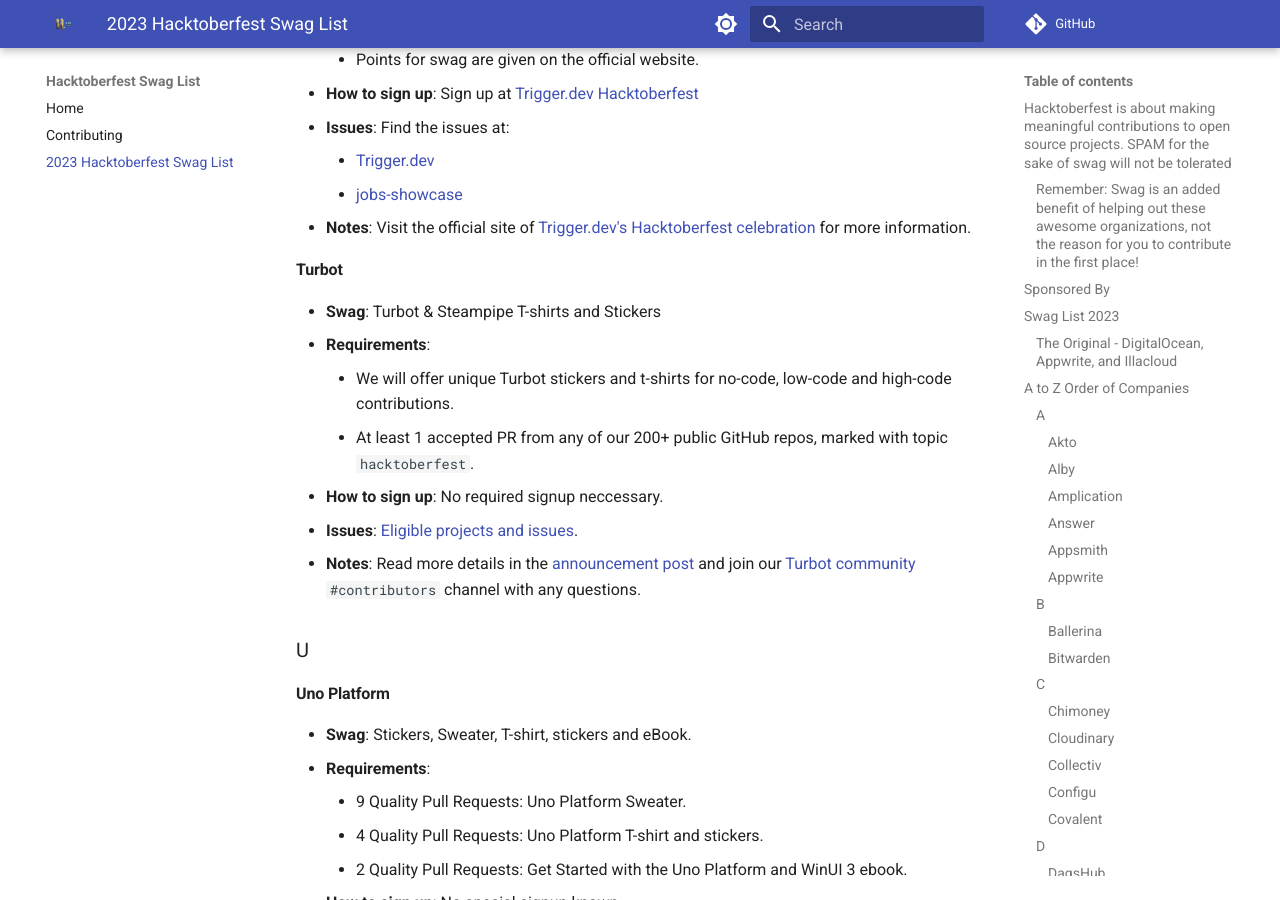
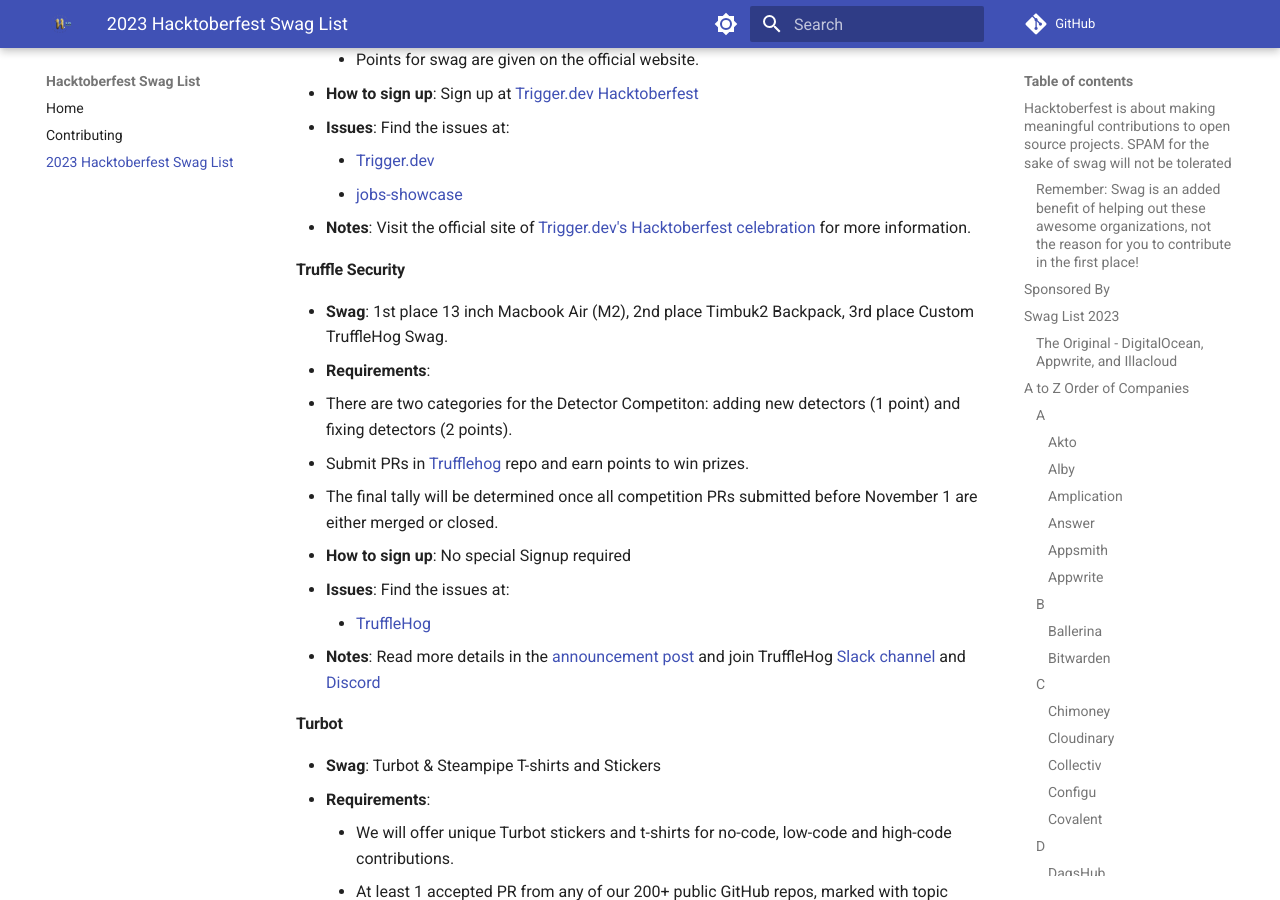
Before and after one commit to crweiner/hacktoberfest-swag-list, an MkDocs documentation site: the page built from docs/list.md, in a window 1280 px wide and 900 px high, scrolled down 16040 px. Built offline with MkDocs 1.6.1 and Material for MkDocs 9.7.7, drawn with Linux system fonts in a browser that asks for light colours; plug-ins that fetch from the network failed and are left out; comment, search, counter and statistics services are not loaded.

Commit message:
Added Truffle Security in the list

```diff
--- a/docs/list.md
+++ b/docs/list.md
@@ -525,6 +525,18 @@
     - [jobs-showcase](https://github.com/triggerdotdev/jobs-showcase/issues)
 - **Notes**: Visit the official site of [Trigger.dev's Hacktoberfest celebration](https://trigger.dev/hacktoberfest) for more information.
 
+#### **Truffle Security**
+
+- **Swag**: 1st place 13 inch Macbook Air (M2), 2nd place Timbuk2 Backpack, 3rd place Custom TruffleHog Swag.
+- **Requirements**:
+  - There are two categories for the Detector Competiton: adding new detectors (1 point) and fixing detectors (2 points).
+  - Submit PRs in [Trufflehog](https://github.com/trufflesecurity/trufflehog) repo and earn points to win prizes.
+  - The final tally will be determined once all competition PRs submitted before November 1 are either merged or closed.
+- **How to sign up**: No special Signup required
+- **Issues**: Find the issues at:
+    - [TruffleHog](https://github.com/trufflesecurity/trufflehog/issues)
+- **Notes**: Read more details in the [announcement post](https://github.com/trufflesecurity/hacktoberfest2023) and join TruffleHog [Slack channel](https://join.slack.com/t/trufflehog-community/shared_invite/zt-pw2qbi43-Aa86hkiimstfdKH9UCpPzQ) and [Discord](https://discord.com/invite/8Hzbrnkr7E)
+
 #### **Turbot**
 
 - **Swag**: Turbot & Steampipe T-shirts and Stickers
```
